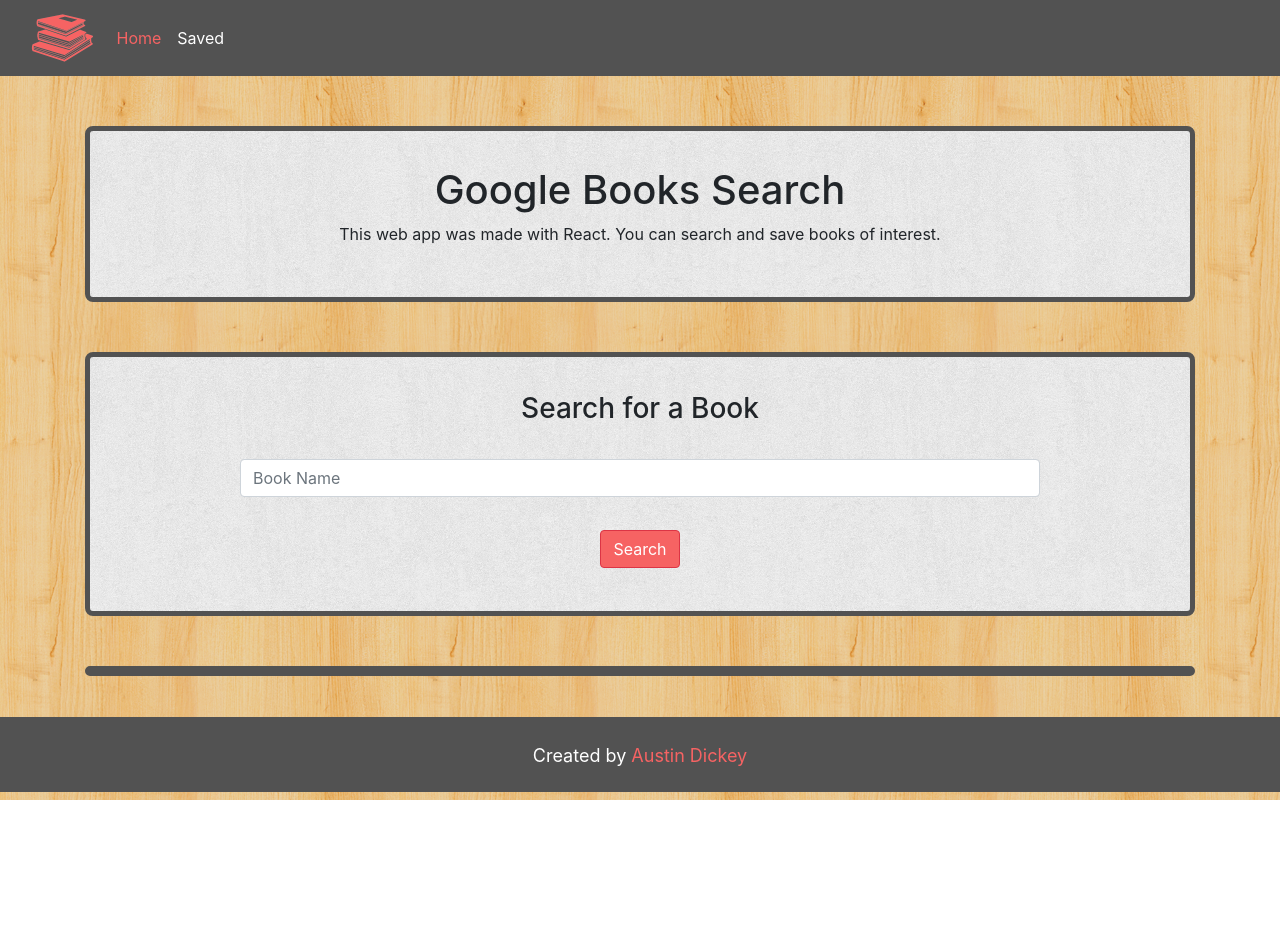
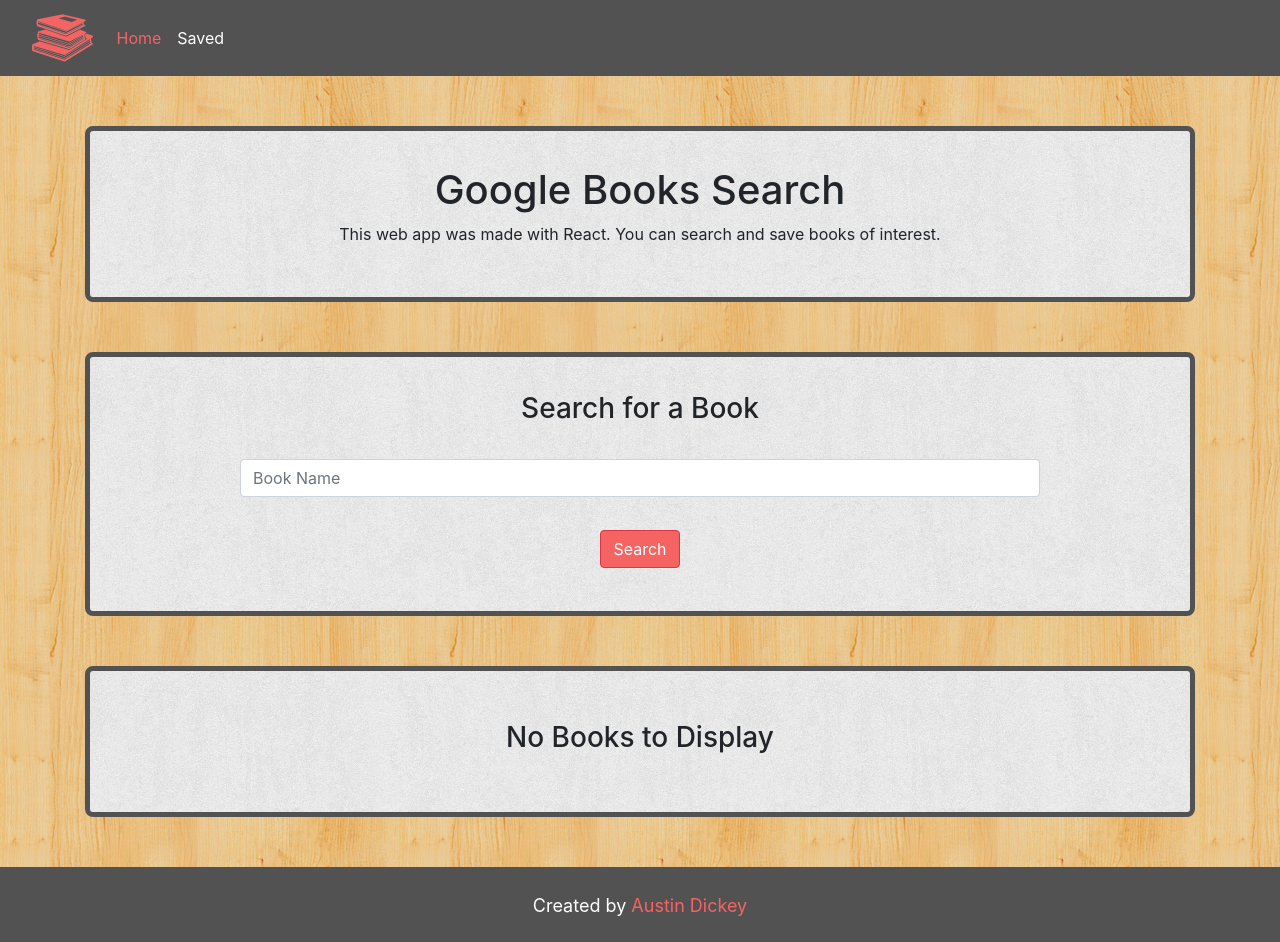
Before and after one commit to austindickey/google-books, a React (Create React App) app in the folder books/: page / in a window 1280 px wide. Before the commit the page ends 800 px from the top, so only its background shows below. Built offline with nearby package versions, Linux system fonts and the light colour scheme.

Commit message:
adding more styling to the results ul and updating display for when no books are available

```diff
--- a/books/public/css/style.css
+++ b/books/public/css/style.css
@@ -7,7 +7,7 @@ body {
 }
 
 .contentHolder {
-    min-height: calc(100vh - 209px);
+    min-height: calc(100vh - 251px);
 }
 
 /* =================================
@@ -81,6 +81,7 @@ body {
 #results {
     border: 5px solid #525252;
     border-radius: 8px;
+    margin-bottom: 50px;
 }
 
 #results a {
@@ -92,8 +93,14 @@ body {
     text-decoration: none;
 }
 
+#results,
 #results li {
     background-image: url(../img/banner.png);
+}
+
+#noResults {
+    padding: 50px 0;
+    text-align: center;
 }
 
 #results li img {
--- a/books/src/components/BookSearch.js
+++ b/books/src/components/BookSearch.js
@@ -42,6 +42,11 @@ class BookSearch extends React.Component {
                         </form>
                         <button className="btn btn-danger mb-2" id="bookSearchButton" onClick={() => this.apiCall()}>Search</button>
                     </div>
+                    {!bookList.length ? (
+                        <Results>
+                            <h3 id="noResults">No Books to Display</h3>
+                        </Results>
+                    ) : (
                             <Results>
                                 {bookList.map((book, i) => {
                                     let formattedDate = Moment(book.volumeInfo.publishedDate).format("MMMM Do, YYYY")
@@ -60,7 +65,7 @@ class BookSearch extends React.Component {
                                     )
                                 })}
                             </Results>
-
+                        )}
                 </div>
             </Container>
         )
```
Lines whose indentation alone changed are shown as unchanged.
